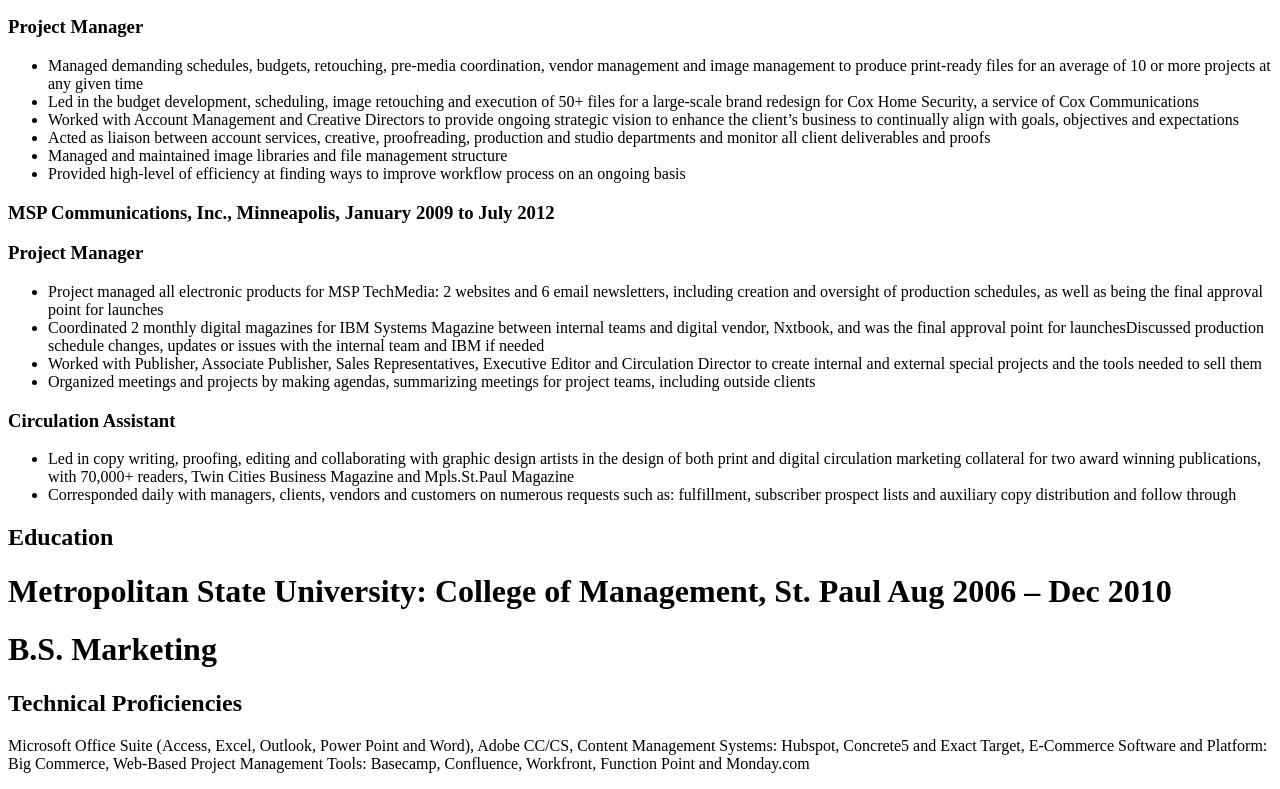
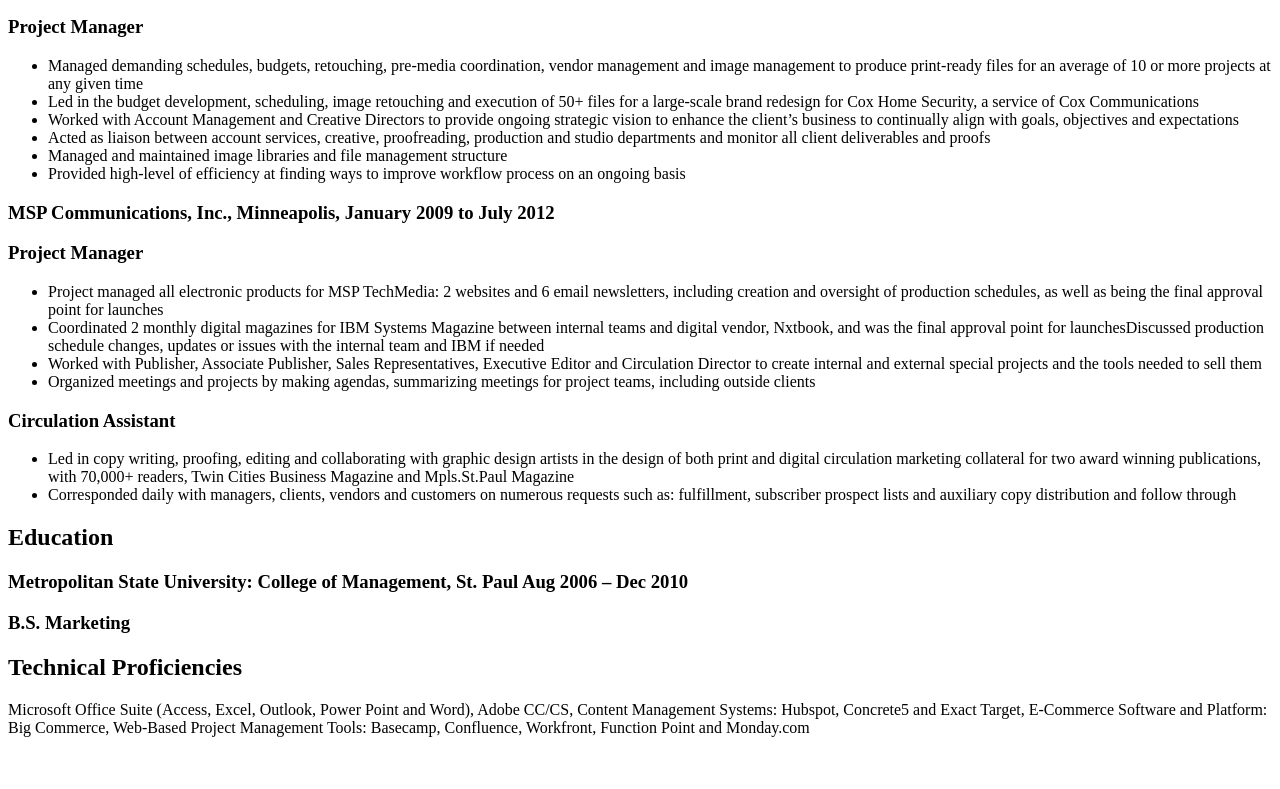
Before and after one commit to JessieConley/jessieconley.github.io, a plain HTML site: page index.html in a window 1280 px wide. Shown: the part 673-1462 px from the top of the page. After the commit the page ends 1426 px from the top, so only its background shows below. Drawn offline with Linux system fonts and the light colour scheme.

Commit message:
updated h tags

```diff
--- a/index.html
+++ b/index.html
@@ -81,8 +81,8 @@ such as: fulfillment, subscriber prospect lists and auxiliary copy distribution
      </div>
      <div class="education">
        <h2>Education</h2>
-       <h1>Metropolitan State University: College of Management, St. Paul Aug 2006 – Dec 2010</h1>
-       <h1>B.S. Marketing</h1>
+       <h3>Metropolitan State University: College of Management, St. Paul Aug 2006 – Dec 2010</h3>
+       <h3>B.S. Marketing</h3>
      </div>
      <div class="technical">
        <h2>Technical Proficiencies</h2>
```
